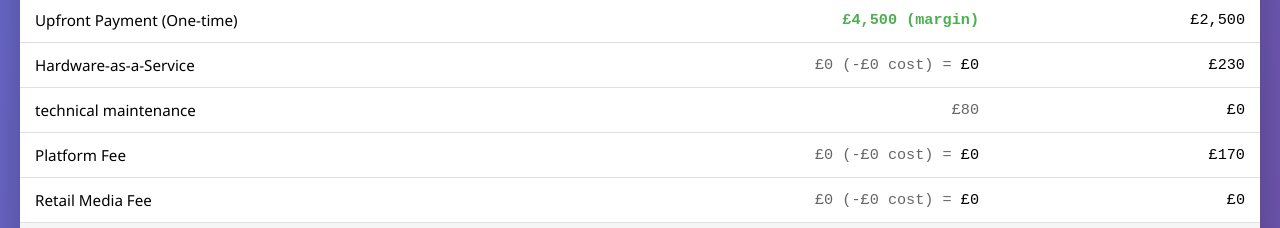
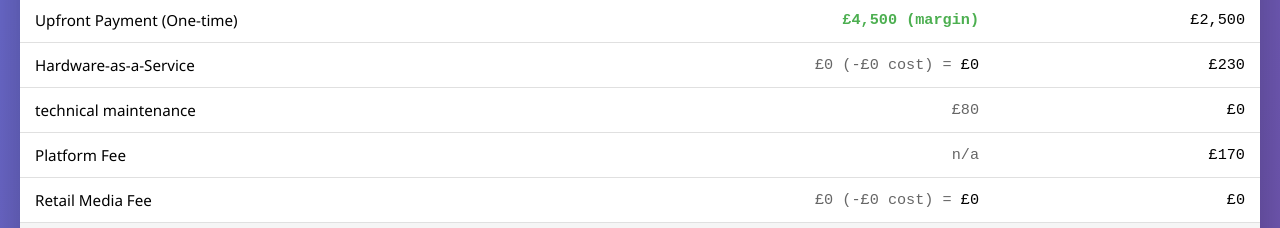
Before and after one commit to bright-blue-im/bb_selecta_comparison_calc, a plain HTML site: page vending-profit-model.html in a window 1280 px wide. Shown: the part 1480-1708 px from the top of the page. Drawn offline with Linux system fonts and the light colour scheme.

Commit message:
Update vending-profit-model.html

```diff
--- a/vending-profit-model.html
+++ b/vending-profit-model.html
@@ -580,7 +580,7 @@
                 </tr>
                 <tr>
                     <td>Platform Fee</td>
-                    <td class="number" style="color: #666;">${formatCurrency(pricingStructure.selecta.platformFee)} (-${formatCurrency(pricingStructure.selecta.platformFee)} cost) = <span style="color: #000;">£0</span></td>
+                    <td class="number" style="color: #666;">n/a</td>
                     <td class="number">${formatCurrency(pricingStructure.brightBlue.platformFee)}</td>
                 </tr>
                 <tr>
```
